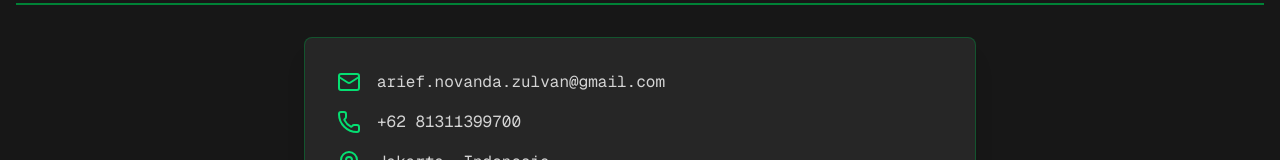
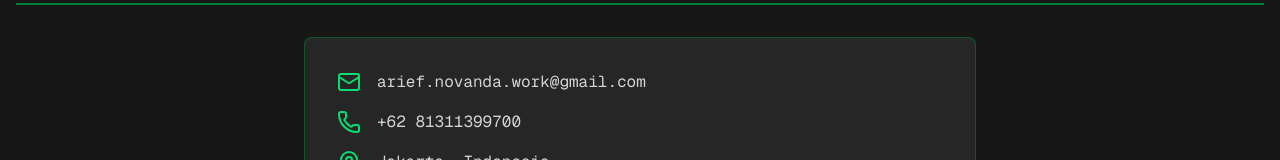
Before and after one commit to AriefNovandaZulvan/cv-arief, a Next.js app: page / in a window 1280 px wide. Shown: the part 7562-7722 px from the top of the page. Built offline with nearby package versions, Linux system fonts and the light colour scheme.

Commit message:
feat : fix email to work

```diff
--- a/src/app/page.tsx
+++ b/src/app/page.tsx
@@ -67,7 +67,7 @@ const PortfolioPageContent: React.FC = () => {
     titles: ["Software Developer", "Full Stack Developer", "Backend Developer"],
     aboutMe: "Has tasted various fields of work and is now focusing on software developer work, Has more than 7 years of experience as a Software Developer. My main job is to planning software development, after that we build them and make sure it's run. So the summary is: to make everything related to the IT department work well. Have strong skillsets in Development of software, especially about integration from one source to multi platform And R&D. Write code by PHP, Javascript, Visual Basic, golang and lastly Python,. and been using framework laravel, prestashop, code igniter, Vue, wordpress(woocomerce), Express.js, next.js, React, flask, gin. Currently making a living, by converting tons of coffee into script code to become useable product",
     contact: {
-      email: "arief.novanda.zulvan@gmail.com",
+      email: "arief.novanda.work@gmail.com",
       phone: "+62 81311399700",
       location: "Jakarta, Indonesia",
       website: "http://sipalingtech.com/",
```
